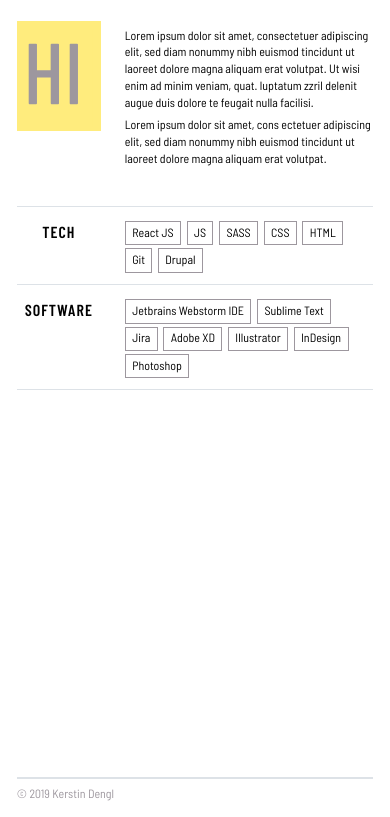
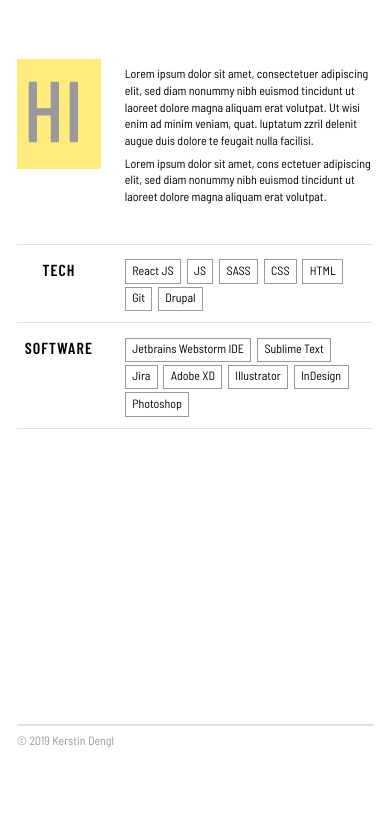
Before and after one commit to nadgerz/moppets-website, a Gatsby site: page / in a window 390 px wide. Shown: the part 75-892 px from the top of the page. After the commit the page ends 844 px from the top, so only its background shows below. Built offline with nearby package versions, Linux system fonts and the light colour scheme; Gatsby itself is replaced by a stand-in of ours.

Commit message:
fixed layout issue with main height

```diff
--- a/src/assets/css/components/skills.scss
+++ b/src/assets/css/components/skills.scss
@@ -37,9 +37,5 @@
     margin: -1rem .7rem .7rem 0;
     padding: .2rem .8rem .5rem;
     @include border1px($color-grey-medium);
-
-    //&:last-child {
-    //    margin-bottom: $bottom-margin-small;
-    //  }
   }
 }
--- a/src/assets/css/layout.scss
+++ b/src/assets/css/layout.scss
@@ -120,11 +120,11 @@ main {
   width: 100%;
 
   // leave room for the fixed header
-  padding-top: $header-height;
+  padding-top: calc(#{$bottom-margin-small} + #{$bottom-margin-big});
   //padding-top: calc(#{$header-height} + #{$bottom-margin-big});
 
   // simple way for a sticky footer
-  min-height: calc(100vh - #{$footer-height});
+  min-height: calc(100vh - #{$header-height} - #{$footer-height});
 }
 
 //---------------------------------------------------------
@@ -133,9 +133,9 @@ main {
 
 @media screen and (max-width: 550px) {
 
-  #main {
-    padding-top: 6rem;
-  }
+  //#main {
+  //  padding-top: 6rem;
+  //}
 }
 
 //---------------------------------------------------------
```
